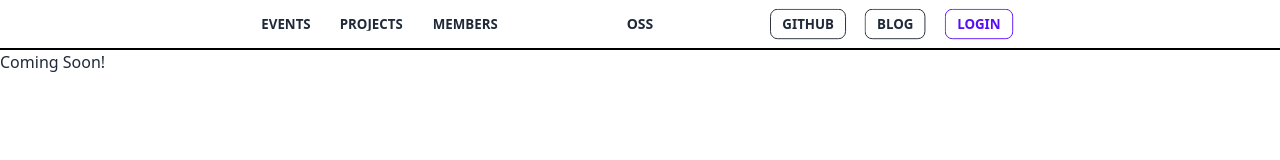
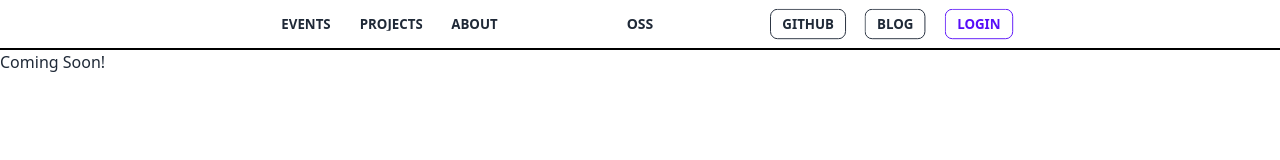
Before and after one commit to vermaaarti/ossgecr.github.io, a React (Create React App) app: page / in a window 1280 px wide. Shown: the top 160 px of the page. Built offline with nearby package versions, Linux system fonts and the light colour scheme.

Commit message:
fix: routing

```diff
--- a/src/components/Header.js
+++ b/src/components/Header.js
@@ -12,7 +12,7 @@
           <Link to="/projects">Projects</Link>
         </button>
         <button className="btn btn-sm btn-ghost">
-          <Link to="/members">Members</Link>
+          <Link to="/about">About</Link>
         </button>
       </div>
 
@@ -49,7 +49,7 @@
             </li>
             <li>
               <a>
-                <Link to="/members">Members</Link>
+                <Link to="/about">About</Link>
               </a>
             </li>
             <li>
```
